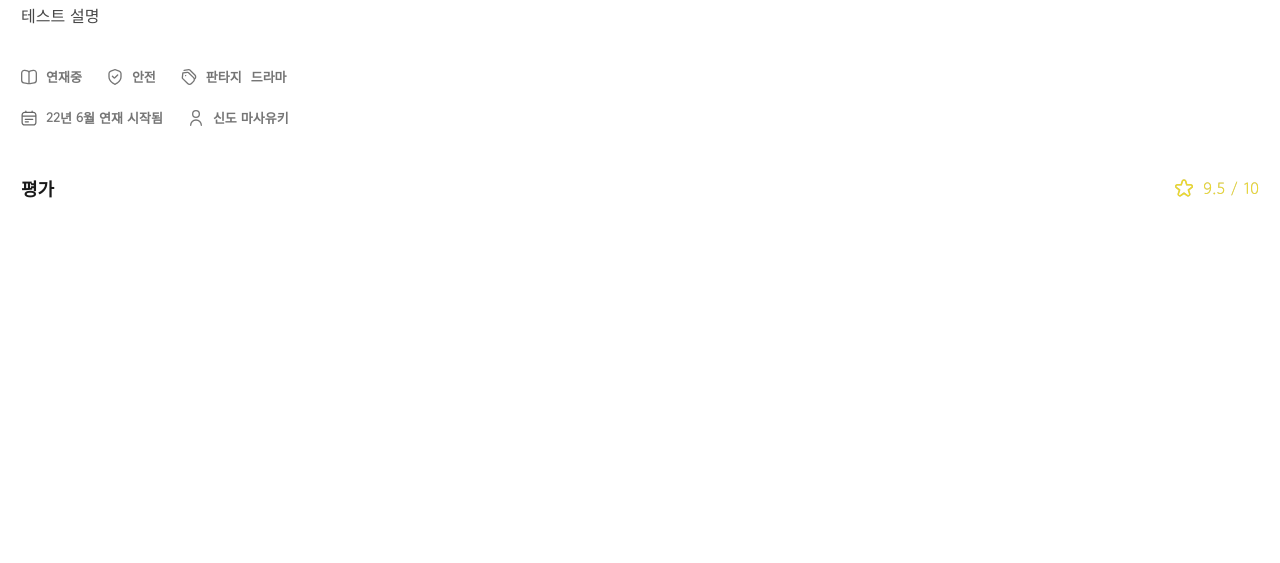
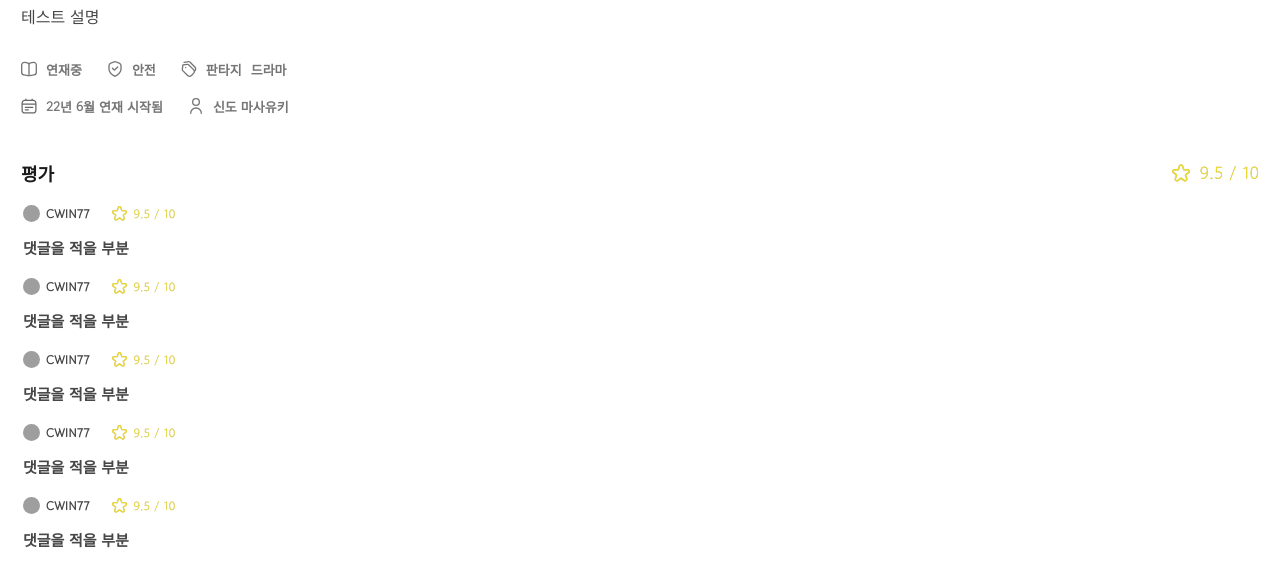
Before and after one commit to CWIN77/MicsCo, a React (Create React App) app: page /comic/1 in a window 1280 px wide. Shown: the part 1891-2454 px from the top of the page. Before the commit the page ends 2092 px from the top, so only its background shows below. Built offline with nearby package versions, Linux system fonts and the light colour scheme; no server answers; grey boxes are pictures that could not be loaded; what aws-amplify would draw is missing.

Commit message:
complete make comic detail page ui

```diff
--- a/src/pages/ComicDetail.tsx
+++ b/src/pages/ComicDetail.tsx
@@ -15,7 +15,7 @@ const ComicDetail = () => {
   return (
     <Container>
       <ComicHeader />
-      <ComicImg src=""/>
+      <ComicImg src="https://micsco.s3.ap-northeast-2.amazonaws.com/220625201234OcpW.jpg"/>
       <ComicInform>
         <Title>테스트 제목</Title>
         <Explane>테스트 설명</Explane>
@@ -51,9 +51,71 @@ const ComicDetail = () => {
             <h2>9.5 / 10</h2>
           </div>
         </AssessTop>
-        <AssessList>
-
-        </AssessList>
+        <Assess>
+          <div>
+            <Profile>
+              <img src="https://lh3.googleusercontent.com/a-/AOh14GhNSjWAGbrfqbT6j186QBK8iPJBQIAQzCC6EOxheQ=s96-c"/>
+              <h2>CWIN77</h2>
+            </Profile>
+            <AssessScore>
+              <SVG_star width={15} height={15} fill={"#ECD92D"} style={{padding:4,marginRight:3,filter: "drop-shadow(0px 0px 0.2px rgba(0,0,0,0.25))"}} />
+              <h2>9.5 / 10</h2>
+            </AssessScore>
+          </div>
+          <h1>댓글을 적을 부분</h1>
+        </Assess>
+        <Assess>
+          <div>
+            <Profile>
+              <img src="https://lh3.googleusercontent.com/a-/AOh14GhNSjWAGbrfqbT6j186QBK8iPJBQIAQzCC6EOxheQ=s96-c"/>
+              <h2>CWIN77</h2>
+            </Profile>
+            <AssessScore>
+              <SVG_star width={15} height={15} fill={"#ECD92D"} style={{padding:4,marginRight:3,filter: "drop-shadow(0px 0px 0.2px rgba(0,0,0,0.25))"}} />
+              <h2>9.5 / 10</h2>
+            </AssessScore>
+          </div>
+          <h1>댓글을 적을 부분</h1>
+        </Assess>
+        <Assess>
+          <div>
+            <Profile>
+              <img src="https://lh3.googleusercontent.com/a-/AOh14GhNSjWAGbrfqbT6j186QBK8iPJBQIAQzCC6EOxheQ=s96-c"/>
+              <h2>CWIN77</h2>
+            </Profile>
+            <AssessScore>
+              <SVG_star width={15} height={15} fill={"#ECD92D"} style={{padding:4,marginRight:3,filter: "drop-shadow(0px 0px 0.2px rgba(0,0,0,0.25))"}} />
+              <h2>9.5 / 10</h2>
+            </AssessScore>
+          </div>
+          <h1>댓글을 적을 부분</h1>
+        </Assess>
+        <Assess>
+          <div>
+            <Profile>
+              <img src="https://lh3.googleusercontent.com/a-/AOh14GhNSjWAGbrfqbT6j186QBK8iPJBQIAQzCC6EOxheQ=s96-c"/>
+              <h2>CWIN77</h2>
+            </Profile>
+            <AssessScore>
+              <SVG_star width={15} height={15} fill={"#ECD92D"} style={{padding:4,marginRight:3,filter: "drop-shadow(0px 0px 0.2px rgba(0,0,0,0.25))"}} />
+              <h2>9.5 / 10</h2>
+            </AssessScore>
+          </div>
+          <h1>댓글을 적을 부분</h1>
+        </Assess>
+        <Assess>
+          <div>
+            <Profile>
+              <img src="https://lh3.googleusercontent.com/a-/AOh14GhNSjWAGbrfqbT6j186QBK8iPJBQIAQzCC6EOxheQ=s96-c"/>
+              <h2>CWIN77</h2>
+            </Profile>
+            <AssessScore>
+              <SVG_star width={15} height={15} fill={"#ECD92D"} style={{padding:4,marginRight:3,filter: "drop-shadow(0px 0px 0.2px rgba(0,0,0,0.25))"}} />
+              <h2>9.5 / 10</h2>
+            </AssessScore>
+          </div>
+          <h1>댓글을 적을 부분</h1>
+        </Assess>
       </ComicInform>
     </Container>
   )
@@ -65,7 +127,7 @@ const Container = styled.div`
 `
 const ComicImg = styled.img`
   padding:0.5rem 1rem;
-  padding-bottom: 0.75rem;
+  padding-bottom: 0.5rem;
   width:calc(100vw - 2rem);
   height:calc((100vw - 2rem) / 7 * 10);
   border-radius: 18px;
@@ -86,9 +148,9 @@ const Explane = styled.h2`
 `
 const TagContainer = styled.div`
   display:flex;
-  align-items: center;
-  padding-top: 10px;
-  padding-bottom: 12px;
+  overflow: auto;
+  padding-top: 2px;
+  padding-bottom: 16px;
 `
 const Tag = styled.div`
   opacity: 0.6;
@@ -96,15 +158,17 @@ const Tag = styled.div`
   align-items: center;
   margin-right: 25px;
   h2{
+    white-space: nowrap;
     margin-left: 9px;
     font-size: 13px;
   }
 `
 const AssessTop = styled.div`
   display:flex;
-  margin-top: 36px;
+  margin-top: 28px;
   align-items: center;
   justify-content: space-between;
+  margin-bottom: 8px;
   h2{
     font-size: 18px;
   }
@@ -113,17 +177,47 @@ const AssessTop = styled.div`
     align-items: center;
     h2{
       font-weight: 400;
-      font-size: 16px;
+      font-size: 17px;
       color:#ECD92D;
       filter: drop-shadow(0px 0px 0.2px rgba(0,0,0,0.25));
     }
   }
 `
-const AssessList = styled.div`
+const Assess = styled.div`
   display:flex;
   flex-direction: column;
+  margin: 1.2rem 2px;
+  div{
+    display:flex;
+    align-items: center;
+  }
+  h1{
+    margin-top: 12px;
+    opacity: 0.8;
+    font-size: 15px;
+  }
+`
+const Profile = styled.div`
+  display:flex;
+  margin-right: 18px;
+  img{
+    width:17px;
+    height:17px;
+    border-radius: 100px;
+  }
+  h2{
+    font-size: 12px;
+    margin-left: 6px;
+    opacity: 0.8;
+  }
+`
+const AssessScore = styled.div`
+  h2{
+    font-size: 12px;
+    font-weight: 400;
+    color:#ECD92D;
+    filter: drop-shadow(0px 0px 0.2px rgba(0,0,0,0.25));
+  }
 `
 
-
-
 export default ComicDetail
```
